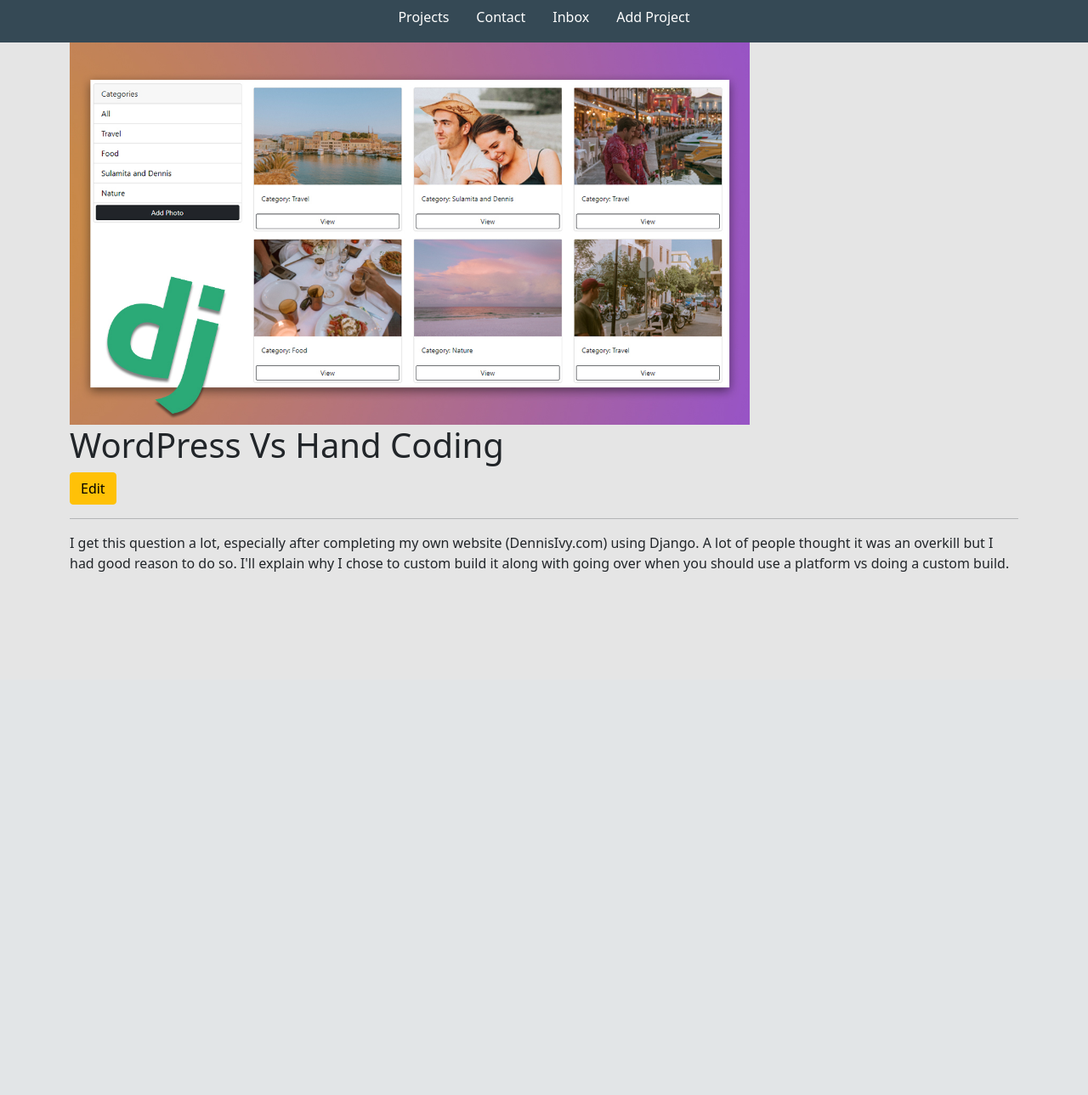
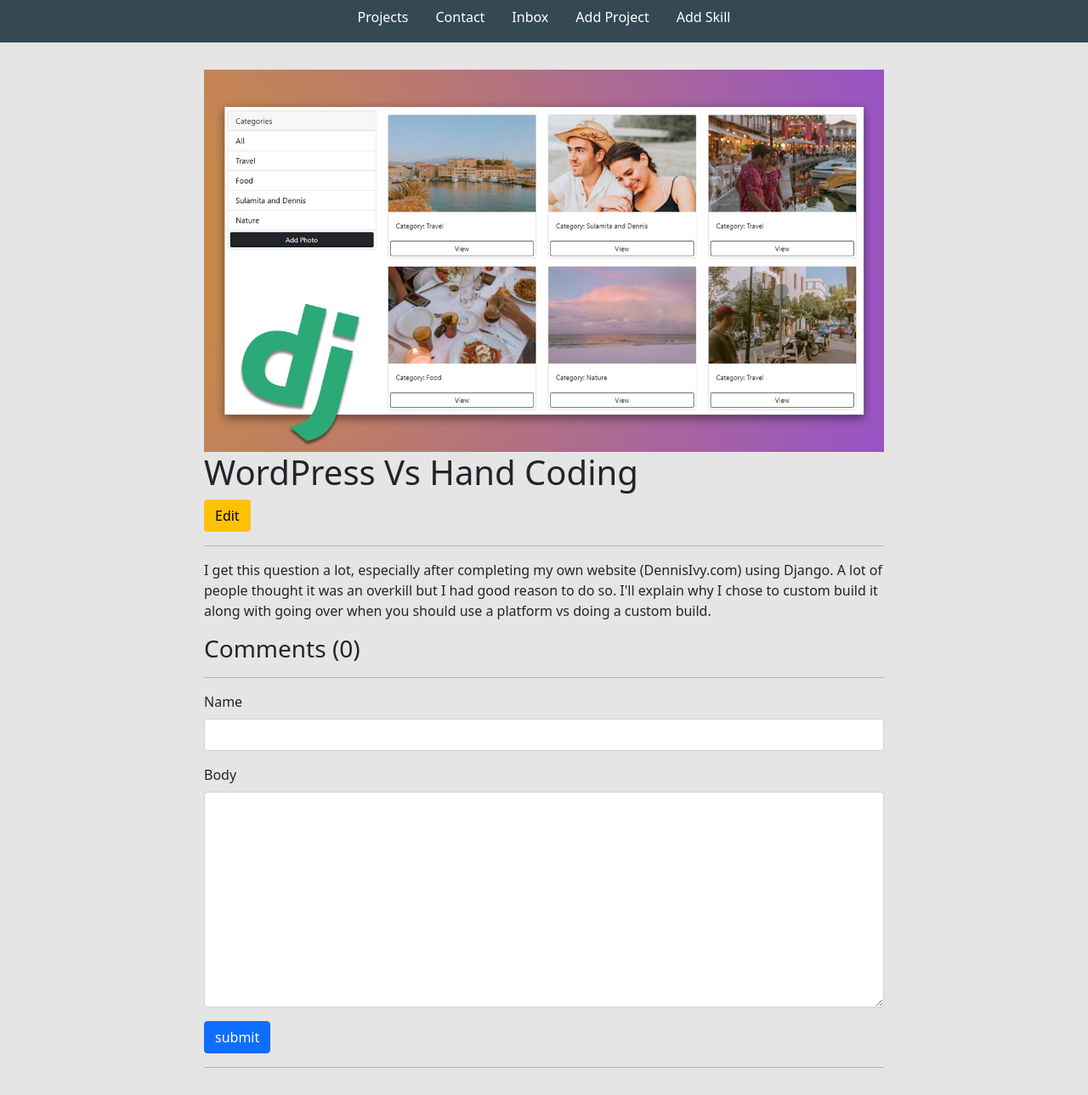
Before and after one commit to divanov11/portfolio-livestream, a Django app: page /project/2897303d-6be4-40ab-9212-290f6d3dd0b4/ in a window 1280 px wide. Shown: the whole page at 85% size. Before the commit the page ends 673 px from the top, so only its background shows below. Run offline with Django 3.2, Linux system fonts and the light colour scheme; a user stored in the database is signed in; data comes from the database, SQL or seed files in the repository; both versions use the stored data as it was after the commit; some libraries are stand-ins or nearby versions.

Commit message:
Added more

```diff
--- a/base/admin.py
+++ b/base/admin.py
@@ -2,9 +2,11 @@
 
 # Register your models here.
 
-from .models import Project, Skill, Tag, Message
+from .models import Project, Skill, Tag, Message, Endorsement, Comment
 
 admin.site.register(Project)
 admin.site.register(Skill)
 admin.site.register(Tag)
 admin.site.register(Message)
+admin.site.register(Endorsement)
+admin.site.register(Comment)
--- a/base/forms.py
+++ b/base/forms.py
@@ -1,5 +1,5 @@
 from django.forms import ModelForm
-from .models import Project, Message
+from .models import Project, Message, Skill, Endorsement, Comment
 
 
 class ProjectForm(ModelForm):
@@ -34,3 +34,44 @@
             {'class': 'form-control', })
         self.fields['body'].widget.attrs.update(
             {'class': 'form-control', })
+
+
+class SkillForm(ModelForm):
+    class Meta:
+        model = Skill
+        fields = '__all__'
+
+    def __init__(self, *args, **kwargs):
+        super(SkillForm, self).__init__(*args, **kwargs)
+        self.fields['title'].widget.attrs.update(
+            {'class': 'form-control'})
+        self.fields['body'].widget.attrs.update(
+            {'class': 'form-control', })
+
+
+class EndorsementForm(ModelForm):
+    class Meta:
+        model = Endorsement
+        fields = '__all__'
+        exclude = ['featured']
+
+    def __init__(self, *args, **kwargs):
+        super(EndorsementForm, self).__init__(*args, **kwargs)
+        self.fields['name'].widget.attrs.update(
+            {'class': 'form-control'})
+        self.fields['body'].widget.attrs.update(
+            {'class': 'form-control', })
+
+
+class CommentForm(ModelForm):
+    class Meta:
+        model = Comment
+        fields = '__all__'
+        exclude = ['project']
+
+    def __init__(self, *args, **kwargs):
+        super(CommentForm, self).__init__(*args, **kwargs)
+        self.fields['name'].widget.attrs.update(
+            {'class': 'form-control'})
+        self.fields['body'].widget.attrs.update(
+            {'class': 'form-control', })
--- a/base/models.py
+++ b/base/models.py
@@ -16,6 +16,16 @@
 
     def __str__(self):
         return self.title
+
+
+class Comment(models.Model):
+    project = models.ForeignKey(Project, on_delete=models.CASCADE)
+    name = models.CharField(max_length=200)
+    body = models.TextField(null=True, blank=True)
+    created = models.DateTimeField(auto_now_add=True, null=True)
+
+    def __str__(self):
+        return self.body[0:50]
 
 
 class Skill(models.Model):
@@ -51,3 +61,13 @@
 
     def __str__(self):
         return self.name
+
+
+class Endorsement(models.Model):
+    name = models.CharField(max_length=200, null=True)
+    body = models.TextField()
+    approved = models.BooleanField(default=False, null=True)
+    featured = models.BooleanField(default=False)
+
+    def __str__(self):
+        return self.body[0:50]
--- a/base/templates/base/main.html
+++ b/base/templates/base/main.html
@@ -17,6 +17,7 @@
 <body>
 
     {% include 'base/navbar.html' %}
+
     {% if messages %}
 
     {% for message in messages %}
--- a/base/templates/base/navbar.html
+++ b/base/templates/base/navbar.html
@@ -15,6 +15,9 @@
     <a class="nav-link" href="{% url 'add-project' %}">
         Add Project
     </a>
+    <a class="nav-link" href="{% url 'add-skill' %}">
+        Add Skill
+    </a>
 
     {% endif %}
 </section>
--- a/base/templates/base/project.html
+++ b/base/templates/base/project.html
@@ -2,14 +2,53 @@
 {% load static %}
 {% block content %}
 
+<style>
+    .project-container {
+        max-width: 800px;
+        margin: 0 auto;
+        margin-top: 2em;
+        margin-bottom: 2em;
+    }
+</style>
+
 <div class="container">
-    <img class="project--image" src="{{project.thumbnail.url}}">
+    <div class="project-container">
 
-    <h1>{{project.title}}</h1>
-    <a class="btn btn-warning" href="{% url 'edit-project' project.id %}">Edit</a>
 
-    <hr>
-    <p>{{project.body|safe}}</p>
+        <img class="project--image" src="{{project.thumbnail.url}}">
+
+        <h1>{{project.title}}</h1>
+        <a class="btn btn-warning" href="{% url 'edit-project' project.id %}">Edit</a>
+
+        <hr>
+        <p>{{project.body|safe}}</p>
+
+        <div class="comments-container">
+            <h3>Comments ({{count}})</h3>
+            <hr>
+            <form method="post">
+                {% csrf_token %}
+
+                {% for field in form %}
+                <div class="mb-3">
+                    <label for="exampleInputPassword1" class="form-label">{{field.label}}</label>
+                    {{field}}
+                </div>
+                {% endfor %}
+                <input class="btn btn-primary" type="submit" value="submit">
+            </form>
+            <hr>
+
+            {% for comment in comments %}
+            <div class="card my-3">
+                <div class="card-body">
+                    <h5>{{comment.name}}</h5>
+                    <p>{{comment.body}}</p>
+                </div>
+            </div>
+            {% endfor %}
+        </div>
+    </div>
 </div>
 
 {% endblock content %}
--- a/base/urls.py
+++ b/base/urls.py
@@ -11,4 +11,8 @@
 
     path('inbox/', views.inboxPage, name="inbox"),
     path('message/<str:pk>/', views.messagePage, name="message"),
+
+    path('add-skill/', views.addSkill, name="add-skill"),
+
+    path('add-endorsement/', views.addEndorsement, name="add-endorsement"),
 ]
--- a/base/views.py
+++ b/base/views.py
@@ -1,6 +1,6 @@
 from django.shortcuts import render, redirect
-from .models import Project, Skill, Message
-from .forms import ProjectForm, MessageForm
+from .models import Project, Skill, Message, Endorsement
+from .forms import ProjectForm, MessageForm, SkillForm, EndorsementForm, CommentForm
 from django.contrib import messages
 
 # Create your views here.
@@ -11,6 +11,7 @@
     detailedSkills = Skill.objects.exclude(body='')
 
     skills = Skill.objects.filter(body='')
+    endorsements = Endorsement.objects.filter(approved=True)
 
     form = MessageForm()
 
@@ -21,13 +22,28 @@
             messages.success(request, 'You message was successfully sent!.')
 
     context = {'projects': projects, 'skills': skills,
-               'detailedSkills': detailedSkills, 'form': form}
+               'detailedSkills': detailedSkills, 'form': form, 'endorsements': endorsements}
     return render(request, 'base/home.html', context)
 
 
 def projectPage(request, pk):
     project = Project.objects.get(id=pk)
-    context = {'project': project}
+    count = project.comment_set.count()
+
+    comments = project.comment_set.all().order_by('-created')
+
+    form = CommentForm()
+
+    if request.method == 'POST':
+        form = CommentForm(request.POST)
+        if form.is_valid():
+            comment = form.save(commit=False)
+            comment.project = project
+            comment.save()
+            messages.success(request, 'Your comment was successfully added!')
+
+    context = {'project': project, 'count': count,
+               'comments': comments, 'form': form}
     return render(request, 'base/project.html', context)
 
 
@@ -72,3 +88,26 @@
     message.save()
     context = {'message': message}
     return render(request, 'base/message.html', context)
+
+
+def addSkill(request):
+    form = SkillForm()
+    if request.method == 'POST':
+        form = SkillForm(request.POST)
+        form.save()
+        messages.success(request, 'Your skill was successfully added!')
+        return redirect('home')
+    context = {'form': form}
+    return render(request, 'base/skill_form.html', context)
+
+
+def addEndorsement(request):
+    form = EndorsementForm()
+    if request.method == 'POST':
+        form = EndorsementForm(request.POST)
+        form.save()
+        messages.success(
+            request, 'Thank you, your endorsement was successfully added!')
+        return redirect('home')
+    context = {'form': form}
+    return render(request, 'base/endorsement_form.html', context)
--- a/static/styles/main.css
+++ b/static/styles/main.css
@@ -73,20 +73,45 @@
 }
 
 .projects--wrapper{
-    display: grid;
-    grid-template-columns: 1fr 1fr 1fr;
+    display: flex;
+    justify-content: flex-start;
     gap: 2em;
     margin-top: 2em;
     margin-bottom: 2em;
+    overflow-x: auto;
 
 }
 
+.projects--wrapper::-webkit-scrollbar {
+    width: 2px;
+
+}
+
+.projects--wrapper::-webkit-scrollbar-track {
+    -webkit-box-shadow: inset 0 0 6px rgba(0,0,0,0.3);
+
+}
+
+.projects--wrapper::-webkit-scrollbar-thumb {
+  background-color: #197c8b;
+  outline: 1px solid slategrey;
+   border-radius: 100px;
+
+}
+
+.projects--wrapper::-webkit-scrollbar-thumb:hover{
+    background-color: #197c8b;
+}
+
 .project--column{
+    min-width: 300px;
 
 }
 
 .project--thumbnail{
     width: 100%;
+    height: 150px;
+    object-fit: cover;
 }
 
 .project--body{
@@ -109,6 +134,7 @@
 
 .other--skills--wrapper{
     display: flex;
+    flex-wrap: wrap;
     gap: 1em;
 }
 
```
Also changed, not shown: base/templates/base/endorsement_form.html (added, +19 -0 lines), base/templates/base/home.html (+20 -0 lines), base/templates/base/skill_form.html (added, +19 -0 lines), base/migrations/0008_endorsement.py (added), base/migrations/0009_endorsement_approved.py (added), base/migrations/0010_comment.py (added), base/migrations/0011_comment_created.py (added), base/migrations/0012_alter_comment_created.py (added), db.sqlite3, static/images/dashboard-ui-design.png (added).
